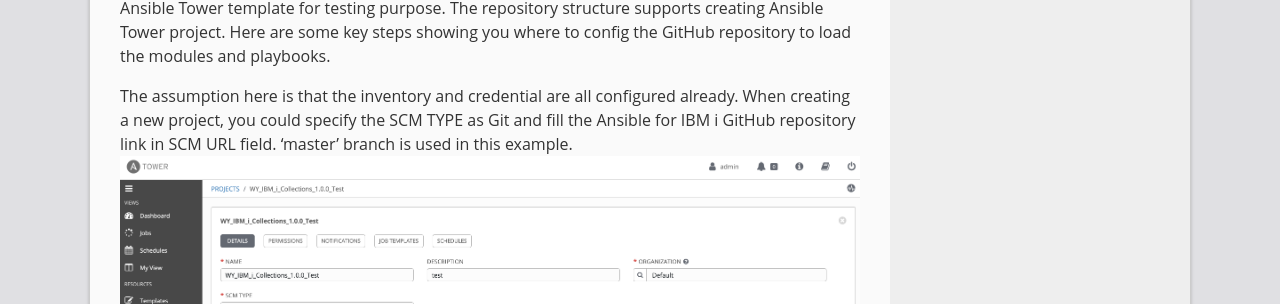
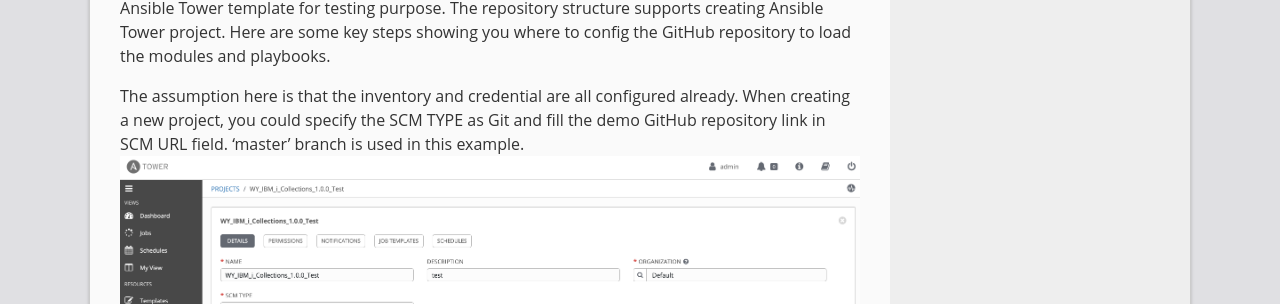
Before and after one commit to IBM/cloud-i-blog, a Jekyll site: the page built from _posts/2020-06-02-automate-your-ibmi-tasks-with-ansible.md, in a window 1280 px wide and 900 px high, scrolled down 5875 px. Shown: the part 175-479 px from the top of the window. Built offline with Jekyll 4.4.1, drawn with Linux system fonts in a browser that asks for light colours.

Commit message:
Update 2020-06-02-automate-your-ibmi-tasks-with-ansible.md

```diff
--- a/_posts/2020-06-02-automate-your-ibmi-tasks-with-ansible.md
+++ b/_posts/2020-06-02-automate-your-ibmi-tasks-with-ansible.md
@@ -458,7 +458,7 @@ In the repository, there are IBM i module test cases in the format of playbooks
 
 In the repository of <a href="https://github.com/airwangyun/IBM_i_Ansible_Tower_Demo" target="_blank">https://github.com/airwangyun/IBM_i_Ansible_Tower_Demo</a>, there is a sample playbook ibmi-cl-command-sample.yml in the playbooks directory that you could use in your Ansible Tower template for testing purpose. The repository structure supports creating Ansible Tower project. Here are some key steps showing you where to config the GitHub repository to load the modules and playbooks.
 
-The assumption here is that the inventory and credential are all configured already. When creating a new project, you could specify the SCM TYPE as Git and fill the Ansible for IBM i GitHub repository link in SCM URL field. ‘master’ branch is used in this example. <br>
+The assumption here is that the inventory and credential are all configured already. When creating a new project, you could specify the SCM TYPE as Git and fill the demo GitHub repository link in SCM URL field. ‘master’ branch is used in this example. <br>
 ![Create IBM i Sample Project in Ansible Tower](../resources/pic/misc/ansible-automation-tower-1.png)
 <br><br>
 After the project has been created, you need to define Template to run particular tasks. In the Template, you need to select the playbook from drop down menu of PLAYBOOK option. The list of playbook files are automatically loaded from GitHub repository. <br>
```
